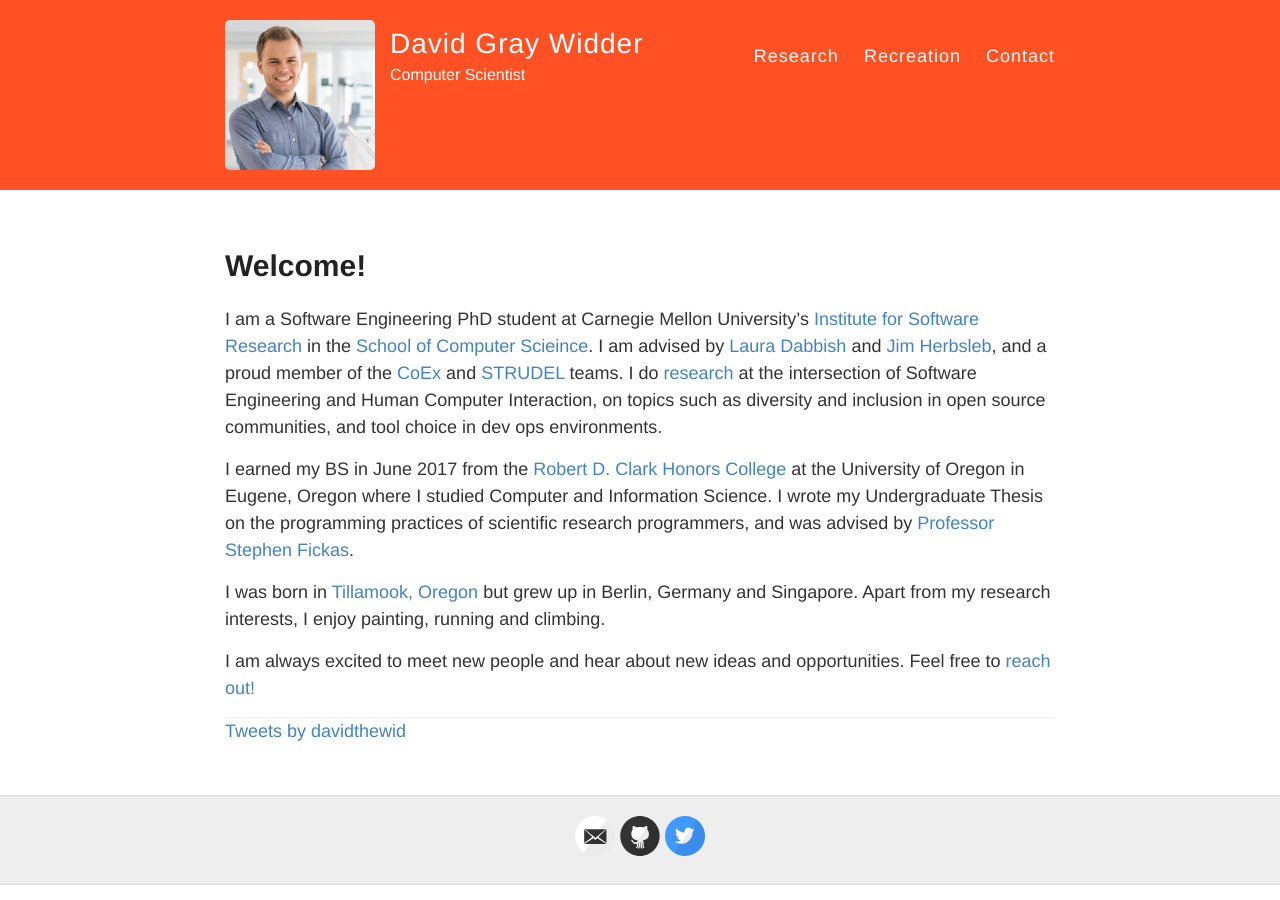
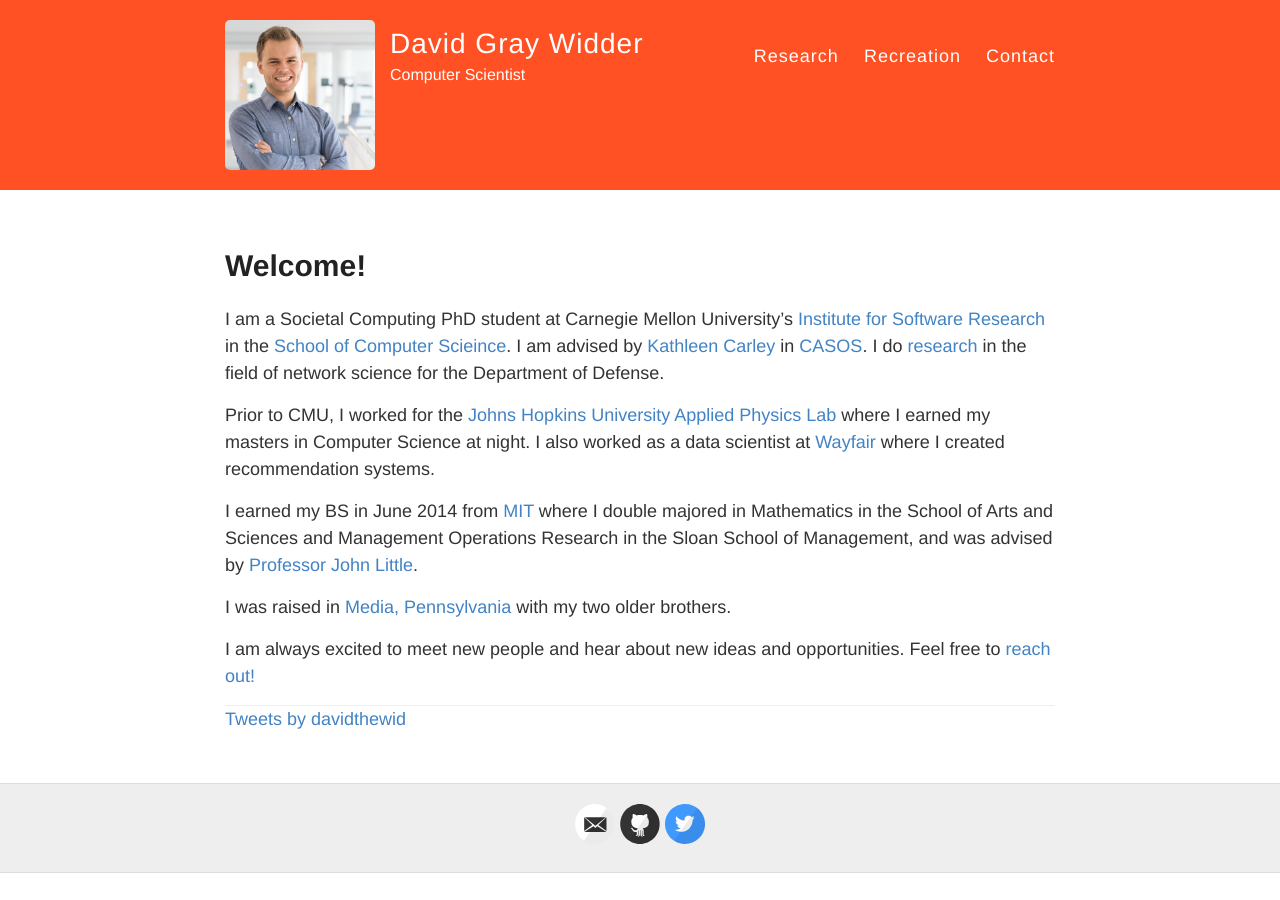
Before and after one commit to christine-lepird/christine-lepird.github.io, a Jekyll site: the page built from index.md, in a window 1280 px wide. Built offline with Jekyll 4.4.1, drawn with Linux system fonts in a browser that asks for light colours; comment, search, counter and statistics services are not loaded.

Commit message:
Update index.md
added my info!

```diff
--- a/index.md
+++ b/index.md
@@ -3,11 +3,13 @@
 title: Welcome!
 ---
 
-I am a Software Engineering PhD student at Carnegie Mellon University’s [Institute for Software Research](http://isri.cmu.edu/index.html) in the [School of Computer Scieince](https://www.cs.cmu.edu). I am advised by [Laura Dabbish](http://www.lauradabbish.com) and [Jim Herbsleb](https://www.isri.cmu.edu/people/core-faculty/herbsleb-james.html), and a proud member of the [CoEx](http://coexlab.com) and [STRUDEL](https://cmustrudel.github.io) teams. I do [research](/research) at the intersection of Software Engineering and Human Computer Interaction, on topics such as diversity and inclusion in open source communities, and tool choice in dev ops environments.
+I am a Societal Computing PhD student at Carnegie Mellon University’s [Institute for Software Research](http://isri.cmu.edu/index.html) in the [School of Computer Scieince](https://www.cs.cmu.edu). I am advised by [Kathleen Carley](http://www.casos.cs.cmu.edu/bios/carley/carley.html) in [CASOS](http://casos.cs.cmu.edu). I do [research](/research) in the field of network science for the Department of Defense.
 
-I earned my BS in June 2017 from the [Robert D. Clark Honors College](http://honors.uoregon.edu) at the University of Oregon in Eugene, Oregon where I studied Computer and Information Science. I wrote my Undergraduate Thesis on the programming practices of scientific research programmers, and was advised by [Professor Stephen Fickas](http://ix.cs.uoregon.edu/~fickas/new_home/).
+Prior to CMU, I worked for the [Johns Hopkins University Applied Physics Lab](https://www.jhuapl.edu/) where I earned my masters in Computer Science at night. I also worked as a data scientist at [Wayfair](www.wayfair.com) where I created recommendation systems.
 
-I was born in [Tillamook, Oregon](https://en.wikipedia.org/wiki/Tillamook,_Oregon) but grew up in Berlin, Germany and Singapore. Apart from my research interests, I enjoy painting, running and climbing.
+I earned my BS in June 2014 from  [MIT](http://mit.edu) where I double majored in Mathematics in the School of Arts and Sciences and Management Operations Research in the Sloan School of Management, and was advised by [Professor John Little](https://mitsloan.mit.edu/faculty/directory/john-d-c-little).
+
+I was raised in [Media, Pennsylvania](https://visitmediapa.com/) with my two older brothers.
 
 I am always excited to meet new people and hear about new ideas and opportunities. Feel free to [reach out!](/contact)
 
```
